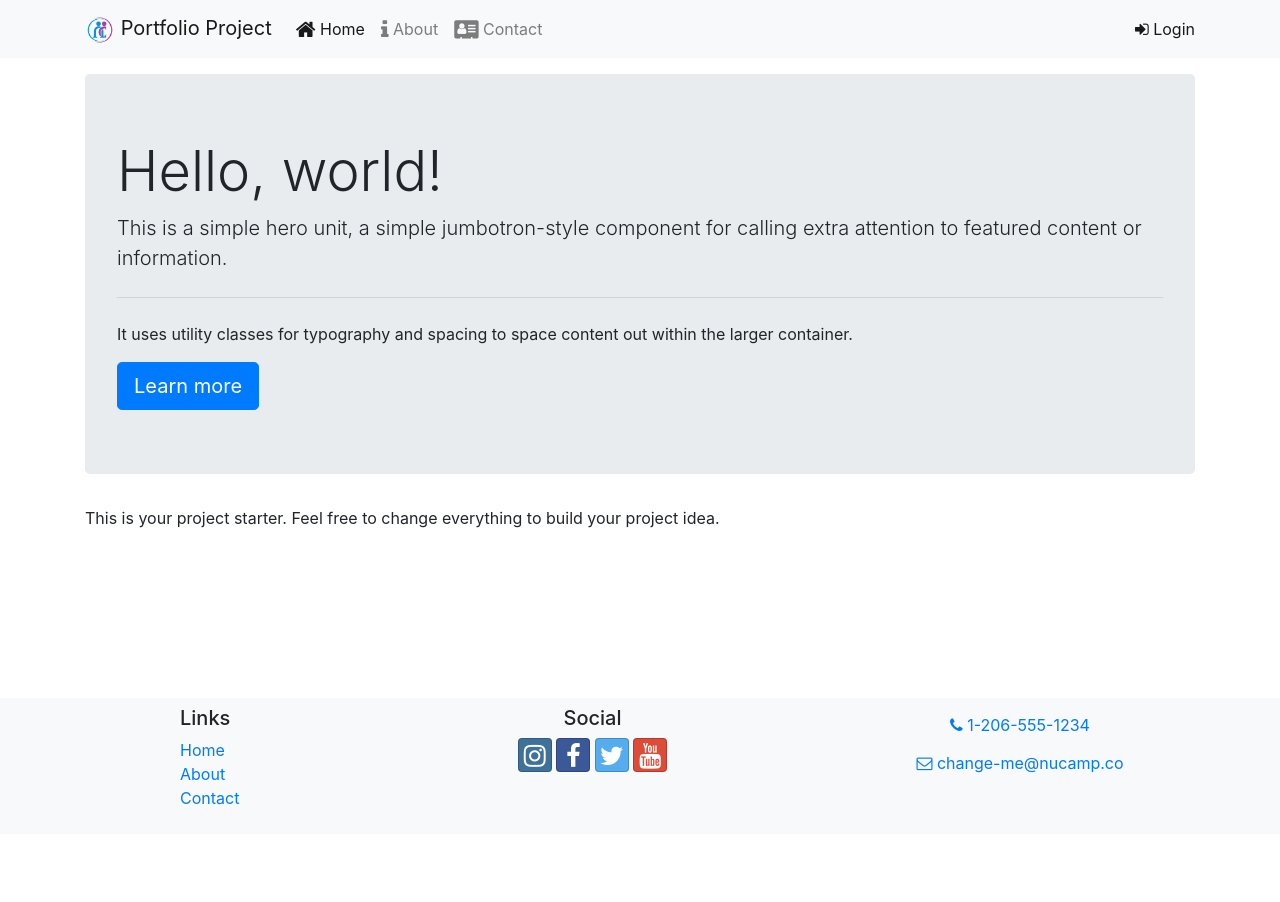
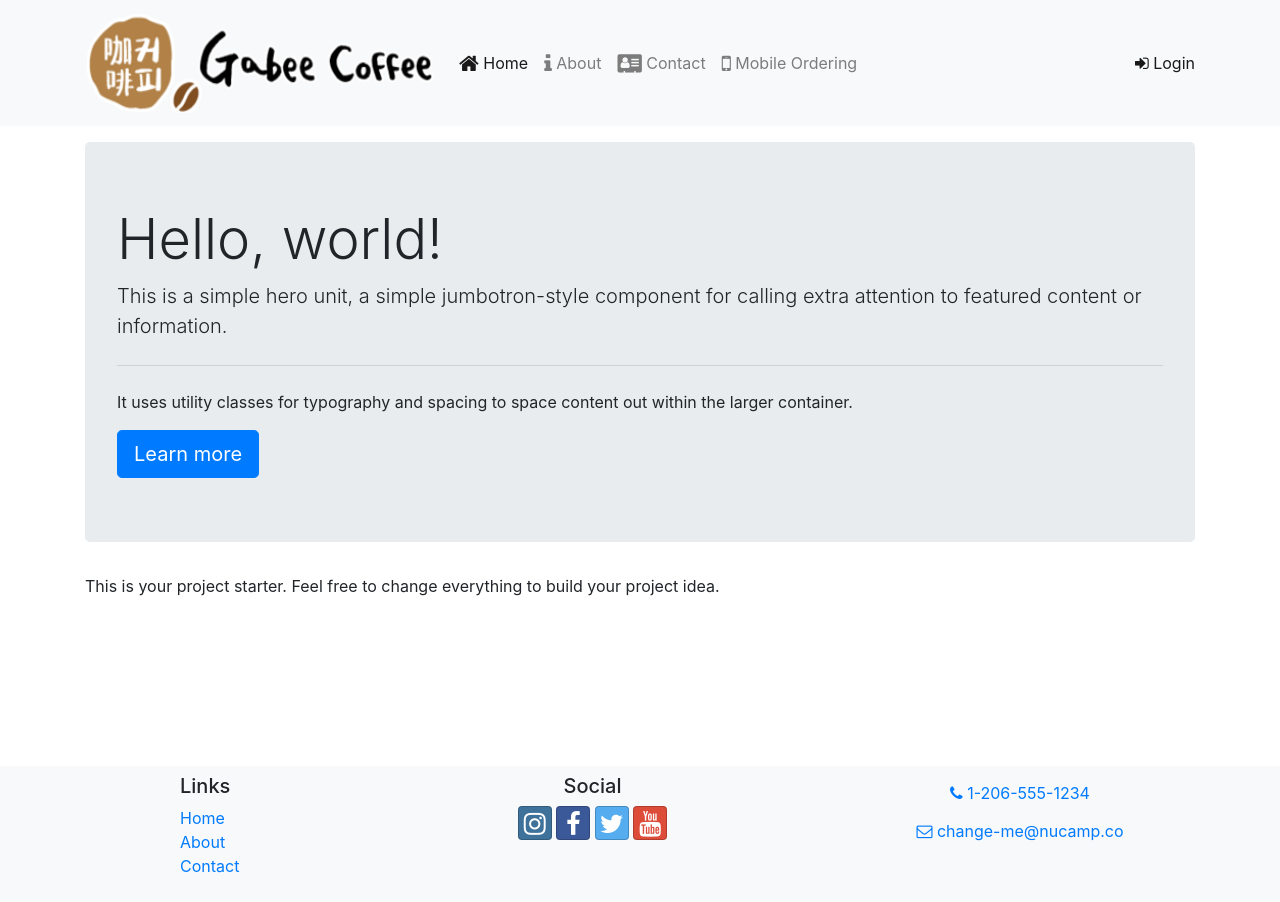
Before and after one commit to once-2021-04-02-bootstrap/gabee-coffee, a website: page index.html in a window 1280 px wide. Before the commit the page ends 834 px from the top, so only its background shows below. Drawn offline with nearby package versions, Linux system fonts and the light colour scheme.

Commit message:
Changes made by Emily to homepage

```diff
--- a/index.html
+++ b/index.html
@@ -21,7 +21,7 @@
     <header>
         <nav class="navbar navbar-expand-sm navbar-light bg-light sticky-top">
             <div class="container">
-                <a class="navbar-brand" href="#"><img src="img/logo.png" height="30" width="30" /> Portfolio Project</a>
+                <a class="navbar-brand" href="#"><img src="img/gabeelogo.png" height="100" width="350" /></a>
                 <button class="navbar-toggler" type="button" data-toggle="collapse" data-target="#nucampNavbar">
                     <span class="navbar-toggler-icon"></span>
                 </button>
@@ -34,6 +34,7 @@
                         </li>
                         <li class="nav-item"><a class="nav-link" href="#"><i class="fa fa-address-card fa-lg"></i>
                                 Contact</a></li>
+                        <li class="nav-item"><a class="nav-link" href="#"><i class=" fa fa-mobile fa-lg"></i> Mobile Ordering</a></li>
                     </ul>
                     <span class="navbar-text ml-auto">
                         <a role="button" id="loginButton">
```
Also changed, not shown: img/gabeelogo.png (added).
